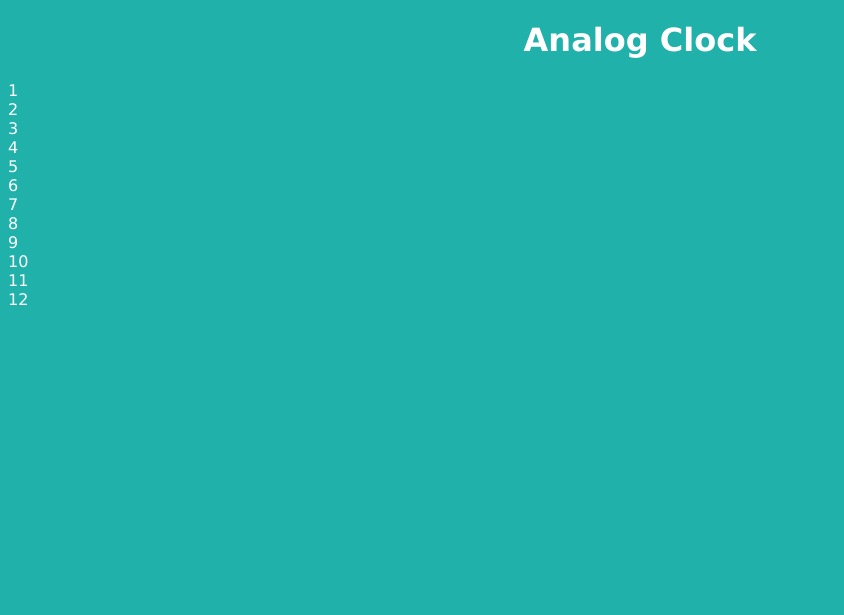
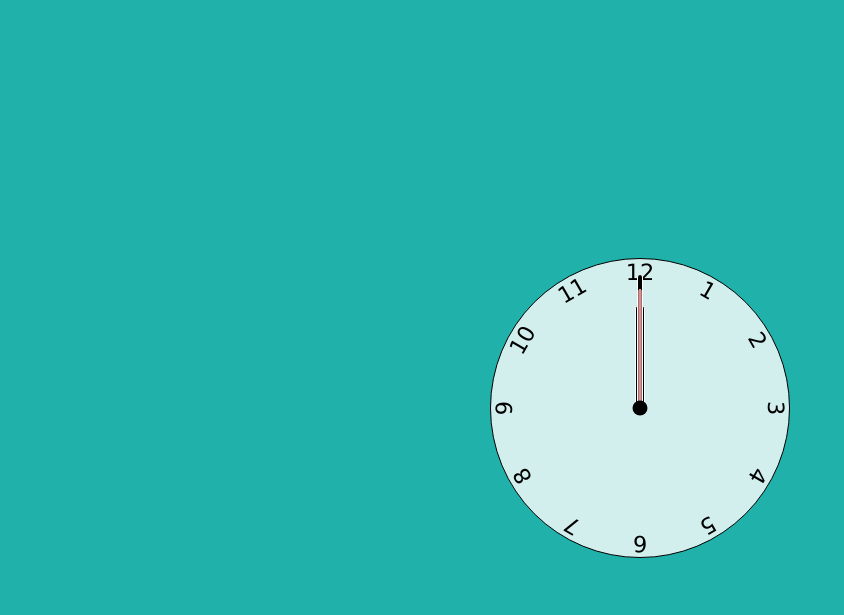
Before and after one commit to masonkimm/clock, a plain HTML site: page index.html in a window 1280 px wide. Shown: the whole page, without its empty margins (0-844 px from the left). Drawn offline with Linux system fonts and the light colour scheme.

Commit message:
css 80% complete

```diff
--- a/index.html
+++ b/index.html
@@ -1,34 +1,32 @@
 <!DOCTYPE html>
 <html lang="en">
   <head>
-  <meta charset="UTF-8">
-  <meta name="viewport" content="width=device-width, initial-scale=1.0">
+    <meta charset="UTF-8" />
+    <meta name="viewport" content="width=device-width, initial-scale=1.0" />
     <title>Analog Clock</title>
-  <link rel="stylesheet" href="./public/style.css">
+    <link rel="stylesheet" href="./public/style.css" />
   </head>
   <body>
-  <div class="heading">
-    <h1>Analog Clock</h1>
-  </div>
+
 
     <div class="clock">
-    <div class="hand-hour"></div>
-    <div class="hand-minute"></div>
-    <div class="hand-second"></div>
 
-    <div class="number1">1</div>
-    <div class="number2">2</div>
-    <div class="number3">3</div>
-    <div class="number4">4</div>
-    <div class="number5">5</div>
-    <div class="number6">6</div>
-    <div class="number7">7</div>
-    <div class="number8">8</div>
-    <div class="number9">9</div>
-    <div class="number10">10</div>
-    <div class="number11">11</div>
-    <div class="number12">12</div>
+      <div class="hand hour"></div>
+      <div class="hand minute"></div>
+      <div class="hand second"></div>
 
+      <div class="number number1">1</div>
+      <div class="number number2">2</div>
+      <div class="number number3">3</div>
+      <div class="number number4">4</div>
+      <div class="number number5">5</div>
+      <div class="number number6">6</div>
+      <div class="number number7">7</div>
+      <div class="number number8">8</div>
+      <div class="number number9">9</div>
+      <div class="number number10">10</div>
+      <div class="number number11">11</div>
+      <div class="number number12">12</div>
     </div>
 
     <script src="public/main.js"></script>
--- a/public/style.css
+++ b/public/style.css
@@ -1,10 +1,115 @@
-* {
+*,
+*::before,
+*::after {
+  color: black;
+  font-family: Verdana, Geneva, Tahoma, sans-serif;
+  box-sizing: border-box;
+}
+body {
   background-color: lightseagreen;
-  color: white;
-  font-family: Verdana, Geneva, Tahoma, sans-serif;
-
+  display: flex;
+  justify-content: center;
+  align-items: center;
+  min-height: 100vh;
+  overflow: hidden;
 }
 
-.heading {
+
+.clock {
+  width: 300px;
+  height: 300px;
+  background-color: rgba(255, 255, 255, 0.8);
+  border-radius: 50%;
+  border: 1px solid black;
+  position: relative;
+}
+
+
+.clock .number {
+  --rotation: 0;
+  position: absolute;
+  width: 100%;
+  height: 100%;
+
   text-align: center;
+  transform: rotate(var(--rotation));
+  font-size: 1.4rem;
 }
+
+.clock .number1 {
+  --rotation: 30deg;
+}
+.clock .number2 {
+  --rotation: 60deg;
+}
+.clock .number3 {
+  --rotation: 90deg;
+}
+.clock .number4 {
+  --rotation: 120deg;
+}
+.clock .number5 {
+  --rotation: 150deg;
+}
+.clock .number6 {
+  --rotation: 180deg;
+}
+.clock .number7 {
+  --rotation: 210deg;
+}
+.clock .number8 {
+  --rotation: 240deg;
+}
+.clock .number9 {
+  --rotation: 270deg;
+}
+.clock .number10 {
+  --rotation: 300deg;
+}
+.clock .number11 {
+  --rotation: 330deg;
+}
+/* .clock .number12 at 360deg by default */
+
+.clock .hand {
+  --rotation: 0;
+  position: absolute;
+  bottom: 50%;
+  left: 50%;
+  background-color: black;
+  transform-origin: bottom;
+  transform: translateX(-50%) rotate(calc(var(--rotation)*1deg));
+  border: 1px solid white;
+  border-top-left-radius: 10px;
+  border-top-right-radius: 10px;
+  z-index: 10;
+}
+
+.clock::after {
+  content: '';
+  position: absolute;
+  background-color: black;
+  z-index: 11;
+  width: 15px;
+  height: 15px;
+  top: 50%;
+  left: 50%;
+  transform: translate(-50%, -50%);
+  border-radius: 50%;
+}
+
+.clock .second {
+  width: 3px;
+  height: 40%;
+  background-color: red
+}
+.clock .minute {
+  width: 6px;
+  height: 45%;
+  background-color: black;
+}
+.clock .hour {
+  width: 10px;
+  height: 35%;
+  background-color: black;
+}
```
Lines whose indentation alone changed are shown as unchanged.
